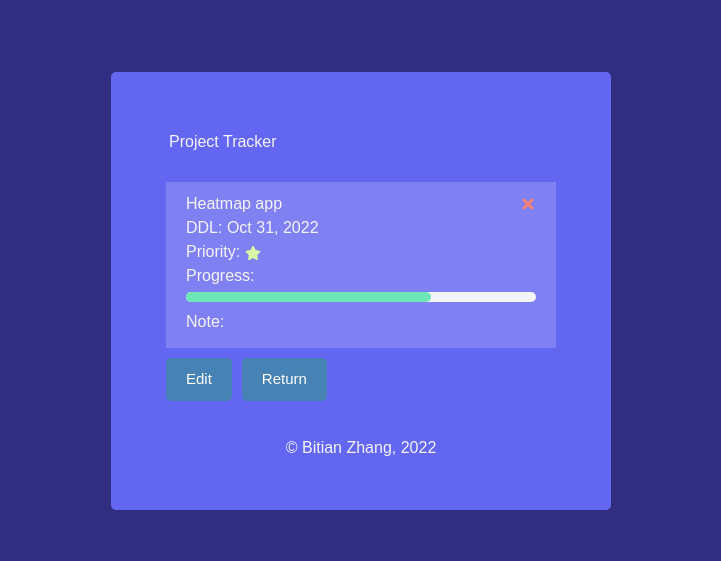
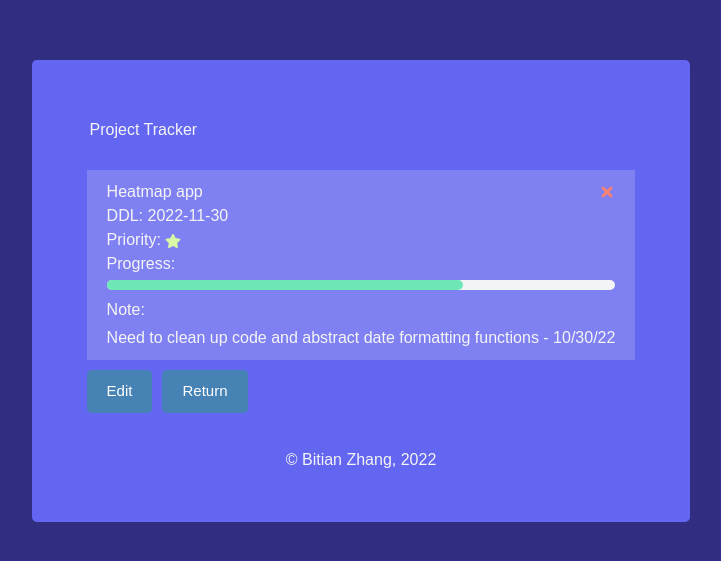
Before and after one commit to bzzz-coding/project-management-app, a React (Create React App) app: page /task/1 in a window 1280 px wide. Shown: the part 109-670 px from the top of the page, without its empty margins (279-1000 px from the left). Built offline with nearby package versions, Linux system fonts and the light colour scheme; data requests are answered from the project's data file; the HTML template or start-up script is replaced by a standard one.

Commit message:
Added date picker and moment to EditTask

```diff
--- a/db.json
+++ b/db.json
@@ -2,34 +2,34 @@
   "tasks": [
     {
       "text": "Heatmap app",
-      "day": "Oct 31, 2022",
+      "day": "2022-11-30",
       "reminder": false,
       "priority": "low",
       "progress": "70",
-      "note": "",
+      "note": "Need to clean up code and abstract date formatting functions - 10/30/22",
       "id": 1
     },
     {
       "text": "Catlog app",
-      "day": "Oct 27, 2022",
+      "day": "2022-10-27",
       "reminder": false,
       "priority": "high",
-      "progress": "95",
+      "progress": "100",
       "note": "",
       "id": 2
     },
     {
       "text": "Project Management App",
-      "day": "Nov 30, 2022",
+      "day": "2022-11-20",
       "reminder": false,
       "priority": "medium",
-      "progress": "50",
-      "note": "Working on TaskDetails and EditTask - 10/28/22",
+      "progress": "60",
+      "note": "Working on TaskDetails and EditTask - 10/28/22\nNeed to add sorting - 10/30/22",
       "id": 3
     },
     {
       "text": "Recipe App",
-      "day": "Dec 31, 2022",
+      "day": "2022-12-31",
       "reminder": true,
       "priority": "high",
       "progress": "30",
--- a/src/components/EditTask.js
+++ b/src/components/EditTask.js
@@ -1,4 +1,5 @@
 import { useState } from 'react'
+import moment from 'moment'
 
 
 const EditTask = ({ task, onUpdate }) => {
@@ -36,7 +37,8 @@ const EditTask = ({ task, onUpdate }) => {
       </div>
       <div className="form-control">
         <label>Day & Time</label>
-        <input type='text' placeholder='Add Day and Time' value={day} onChange={(e) => setDay(e.target.value)} />
+        {/* <input type='text' placeholder='Add Day and Time' value={day} onChange={(e) => setDay(e.target.value)} /> */}
+        <input type='date' min={moment().format('YYYY-MM-DD')} placeholder='Add Day and Time' value={day} onChange={(e) => setDay(e.target.value)}></input>
       </div>
       {/* priority */}
       <div className="form-control">
```
